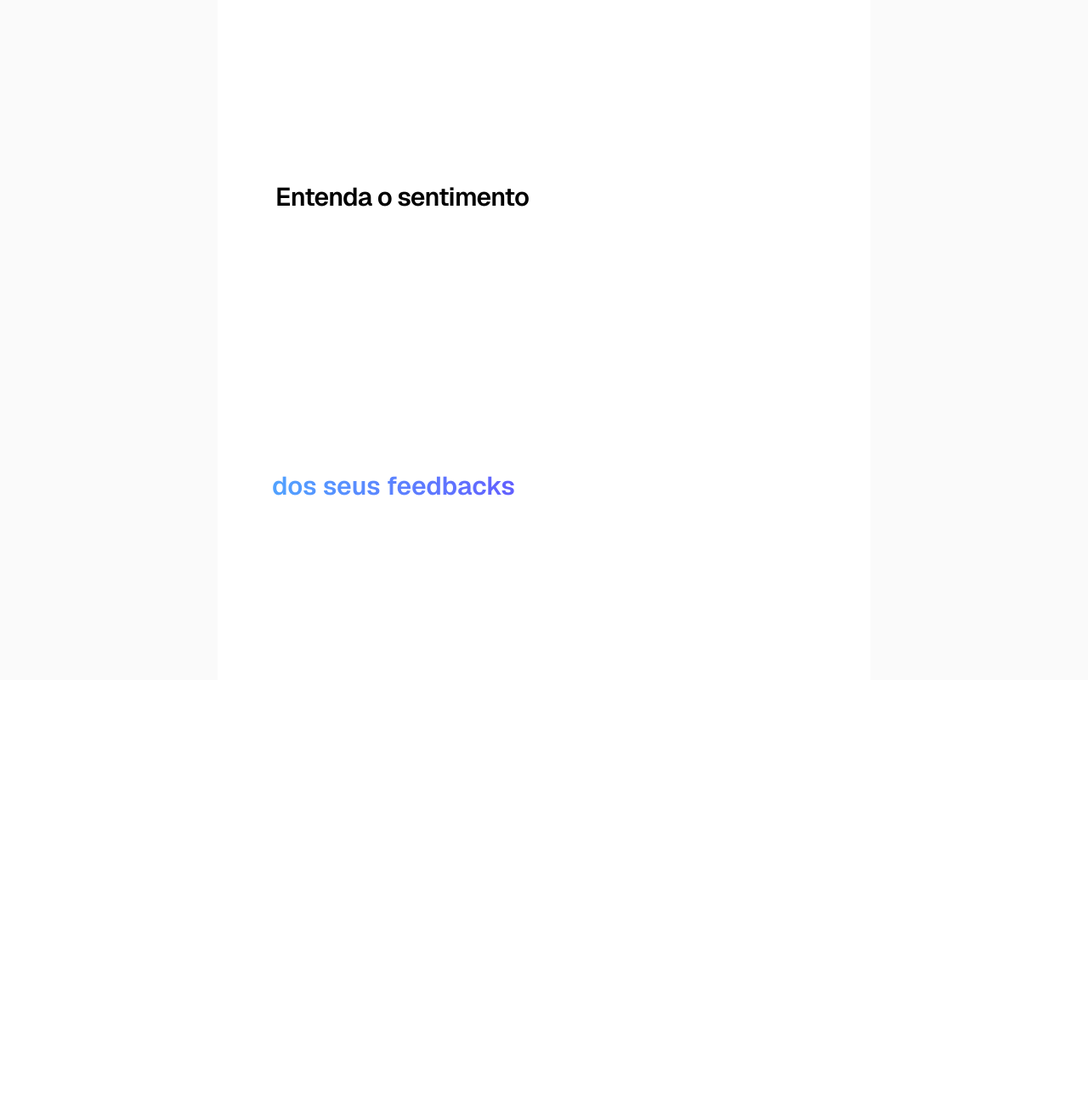
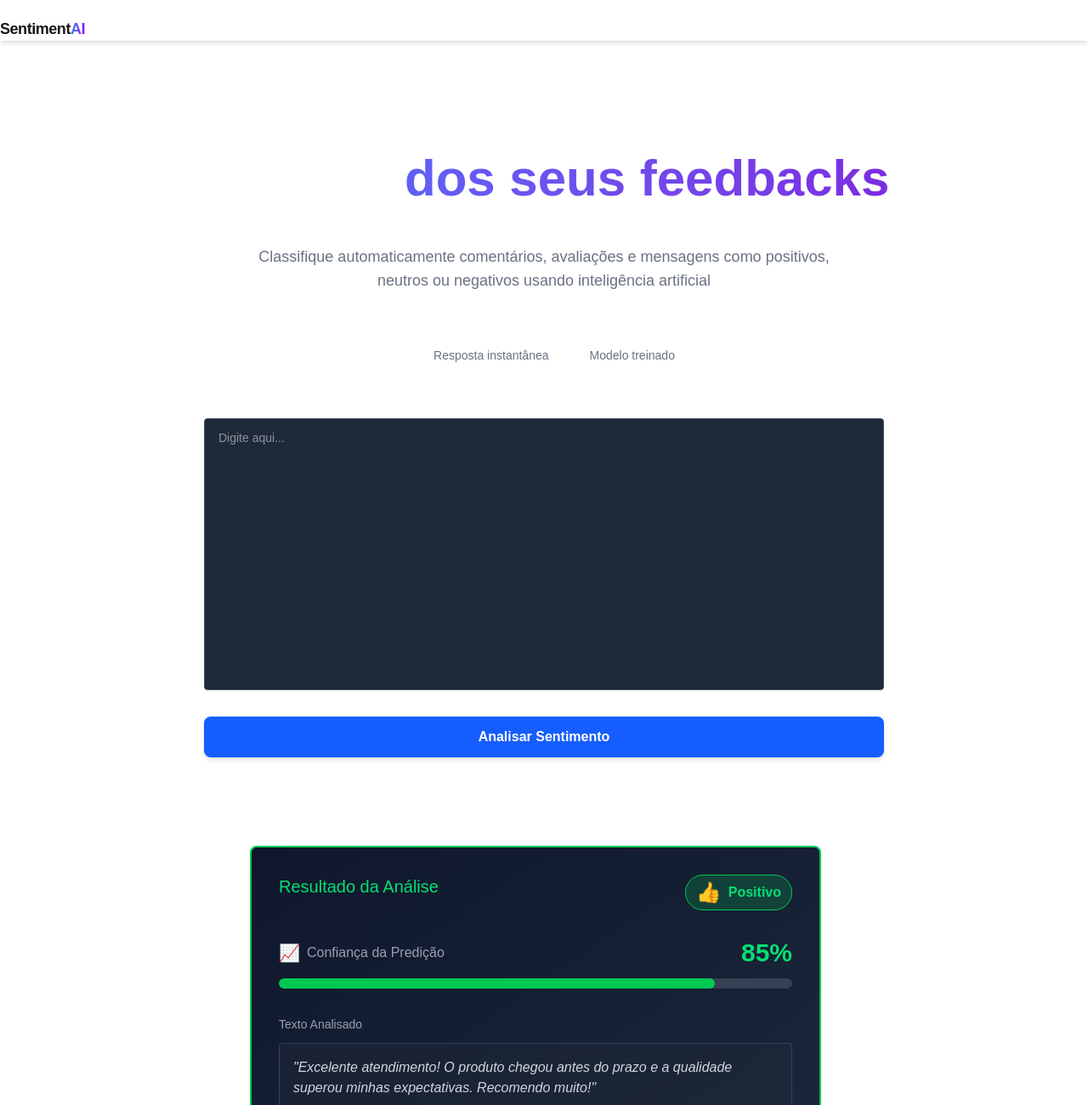
Before and after one commit to Hackathon-ONE-II/SentimentAPI, a Next.js app in the folder frontend/sentimentos-api/: page / in a window 1280 px wide. Shown: the top 1300 px of the page at 85% size. Before the commit the page ends 800 px from the top, so only its background shows below. Built offline with nearby package versions, Linux system fonts and the light colour scheme.

Commit message:
feat: adição de componentes no frontend

```diff
--- a/frontend/sentimentos-api/app/layout.tsx
+++ b/frontend/sentimentos-api/app/layout.tsx
@@ -13,7 +13,7 @@ const geistMono = Geist_Mono({
 });
 
 export const metadata: Metadata = {
-  title: "Sentimento Api",
+  title: "Analise de Sentimento",
   description: "Sistema de análise de sentimento de feedbacks.",
 };
 
--- a/frontend/sentimentos-api/app/page.tsx
+++ b/frontend/sentimentos-api/app/page.tsx
@@ -1,14 +1,38 @@
+import CardPrincipal from "@/components/CardPrincipal";
+import Footer from "@/components/Footer";
+import ReferenciaTextual from "@/components/ReferenciaTextual";
+import Resultado from "@/components/Resultado";
+import Subtitulo from "@/components/Subtitulo";
+import TextoPrincipal from "@/components/TextoPrincipal";
+import Titulo from "@/components/Titulo";
 
 export default function Home() {
   return (
-    <div className="flex min-h-screen items-center justify-center bg-zinc-50 font-sans dark:bg-black">
-      <main className="flex min-h-screen w-full max-w-3xl flex-col items-center justify-between py-32 px-16 bg-white dark:bg-black sm:items-start">
-          <h1 className="max-w-xs text-3xl font-semibold leading-50 tracking-tight text-black dark:text-zinc-50n m-1">
-            Entenda o sentimento
-          </h1>
-          <h1 className="max-w-xs text-3xl font-semibold leading-50 bg-linear-to-r from-blue-400 to-indigo-500 bg-clip-text text-transparent">
-            dos seus feedbacks
-          </h1>
+    <div className="flex min-h-screen items-center justify-center flex-col">
+      <header className="fixed top-0 left-0 right-0 w-full z-50 shadow-md hover:shadow-lg transition-shadow duration-300 pt-5">
+        <Titulo />
+      </header>
+      <main className="relative container mx-auto px-4 py-8 space-y-12 mt-20">
+        <TextoPrincipal />
+        <Subtitulo />
+
+        <div className="flex flex-wrap items-center justify-center gap-6 pt-4 animate-slide-up" style={{ animationDelay: '0.3s' }}>
+          <ReferenciaTextual />
+        </div>
+
+        <div className="flex flex-wrap items-center justify-center gap-6 pt-4 animate-slide-up" style={{ animationDelay: '0.3s' }}>
+          <div className="w-200 flex-col items-center gap-2 mb-10">
+            <CardPrincipal />
+          </div>
+        </div>
+
+        <div className="flex flex-wrap items-center justify-center gap-6 pt-4 animate-slide-up" style={{ animationDelay: '0.3s' }}>
+          <div className="w-200 flex-col items-center gap-2 mb-10 ml-27">
+            <Resultado />
+          </div>
+        </div>
+
+        <Footer />
       </main>
     </div>
   );
--- /dev/null
+++ b/frontend/sentimentos-api/components/CardPrincipal.tsx
@@ -0,0 +1,19 @@
+// rfc: Cria um componente funcional com export nomeado
+
+export default function CardPrincipal() {
+  return (
+    <>
+      <div className="w-full animate-slide-up">
+        <textarea
+          placeholder="Digite aqui..."
+          className="w-full h-80 px-4 py-3 bg-gray-800 text-white rounded border border-gray-600 focus:outline-none focus:border-blue-500 transition resize-none placeholder-shown:text-sm"
+        />
+      </div>
+      <div className="mt-6">
+        <button className="w-full px-6 py-3 bg-blue-600 text-white font-semibold rounded-lg hover:bg-blue-700 active:bg-blue-800 cursor-pointer transition duration-200 shadow-md">
+          Analisar Sentimento
+        </button>
+      </div>
+    </>
+  )
+}
--- /dev/null
+++ b/frontend/sentimentos-api/components/Footer.tsx
@@ -0,0 +1,12 @@
+
+export default function Footer() {
+  return (
+    <>
+        <footer className="text-center py-8 border-t border-border/50 border-gray-800">
+            <p className="text-sm text-muted-foreground">
+            Hackathon • Análise de Sentimentos de Feedback
+            </p>
+        </footer>
+    </>
+  )
+}
--- /dev/null
+++ b/frontend/sentimentos-api/components/ReferenciaTextual.tsx
@@ -0,0 +1,15 @@
+
+export default function ReferenciaTextual() {
+  return (
+    <>
+        <div className="flex items-center gap-2 text-sm text-gray-500">
+        <p className="w-4 h-4 " />
+        <span>Resposta instantânea</span>
+        </div>
+        <div className="flex items-center gap-2 text-sm text-gray-500">
+        <p className="w-4 h-4 " />
+        <span>Modelo treinado</span>
+        </div>
+    </>
+  )
+}
--- /dev/null
+++ b/frontend/sentimentos-api/components/Resultado.tsx
@@ -0,0 +1,58 @@
+'use client'
+
+
+export default function Resultado() {
+  return (
+    <>
+      <div className="w-full max-w-2xl p-8 bg-gradient-to-br from-slate-900 to-slate-800 border-2 border-green-500 rounded-lg">
+
+        {/* Título e Badge */}
+        <div className="flex justify-between items-start mb-8">
+          <h2 className="text-xl text-green-400">Resultado da Análise</h2>
+          <div className="flex items-center gap-2 px-3 py-1 bg-green-500/20 border border-green-500 rounded-full">
+            <span className="text-2xl">👍</span>
+            <span className="text-green-400 font-semibold">Positivo</span>
+          </div>
+        </div>
+
+        {/* Confiança da Predição */}
+        <div className="mb-8">
+          <div className="flex items-center gap-2 mb-3">
+            <span className="text-xl">📈</span>
+            <span className="text-gray-400">Confiança da Predição</span>
+            <span className="text-3xl font-bold text-green-400 ml-auto">85%</span>
+          </div>
+          {/* Barra de Progresso */}
+          <div className="w-full bg-gray-700 rounded-full h-3 overflow-hidden">
+            <div className="bg-green-500 h-full rounded-full" style={{ width: '85%' }}></div>
+          </div>
+        </div>
+
+        {/* Texto Analisado */}
+        <div className="mb-8">
+          <h3 className="text-gray-400 text-sm mb-3">Texto Analisado</h3>
+          <p className="text-gray-300 italic bg-gray-800/50 p-4 rounded border border-gray-700">
+            "Excelente atendimento! O produto chegou antes do prazo e a qualidade superou minhas expectativas. Recomendo muito!"
+          </p>
+        </div>
+
+        {/* Palavras Mais Influentes */}
+        <div>
+          <h3 className="text-gray-400 text-sm mb-3">Palavras mais influentes</h3>
+          <div className="flex flex-wrap gap-3">
+            <span className="px-4 py-2 bg-slate-700 border border-blue-500 text-blue-300 rounded-full text-sm">
+              excelente
+            </span>
+            <span className="px-4 py-2 bg-slate-700 border border-blue-500 text-blue-300 rounded-full text-sm">
+              recomendo
+            </span>
+            <span className="px-4 py-2 bg-slate-700 border border-blue-500 text-blue-300 rounded-full text-sm">
+              qualidade
+            </span>
+          </div>
+        </div>
+
+      </div>
+    </>
+  )
+}
--- /dev/null
+++ b/frontend/sentimentos-api/components/Subtitulo.tsx
@@ -0,0 +1,9 @@
+
+export default function Subtitulo() {
+  return (
+    <>
+        <p className="text-lg text-gray-500 max-w-2xl mx-auto animate-slide-up text-center" style={{ animationDelay: '0.2s' }}>Classifique automaticamente comentários, avaliações e mensagens como positivos, neutros ou negativos usando inteligência artificial
+        </p>
+    </>
+  )
+}
--- /dev/null
+++ b/frontend/sentimentos-api/components/TextoPrincipal.tsx
@@ -0,0 +1,14 @@
+
+export default function TextoPrincipal() {
+  return (
+    <>
+        <h1 className="text-6xl font-semibold text-white mb-2 text-center tracking-tight animate-slide-up">
+                Entenda o sentimento
+            </h1>
+            <h1 className="text-6xl font-semibold bg-linear-to-r from-blue-500 to-purple-700 bg-clip-text text-transparent px-2.5 pl-115" style={{ animationDelay: '0.1s' }}>
+                dos seus feedbacks
+        </h1>
+    </>
+
+  )
+}
--- /dev/null
+++ b/frontend/sentimentos-api/components/Titulo.tsx
@@ -0,0 +1,11 @@
+
+export default function Titulo() {
+  return (
+    <>
+        <h1 className="text-lg font-semibold tracking-tight">
+            Sentiment<span className="text-gradient bg-linear-to-r from-blue-500 to-purple-700 bg-clip-text text-transparent">AI</span>
+        </h1>
+    </>
+
+  )
+}
```
